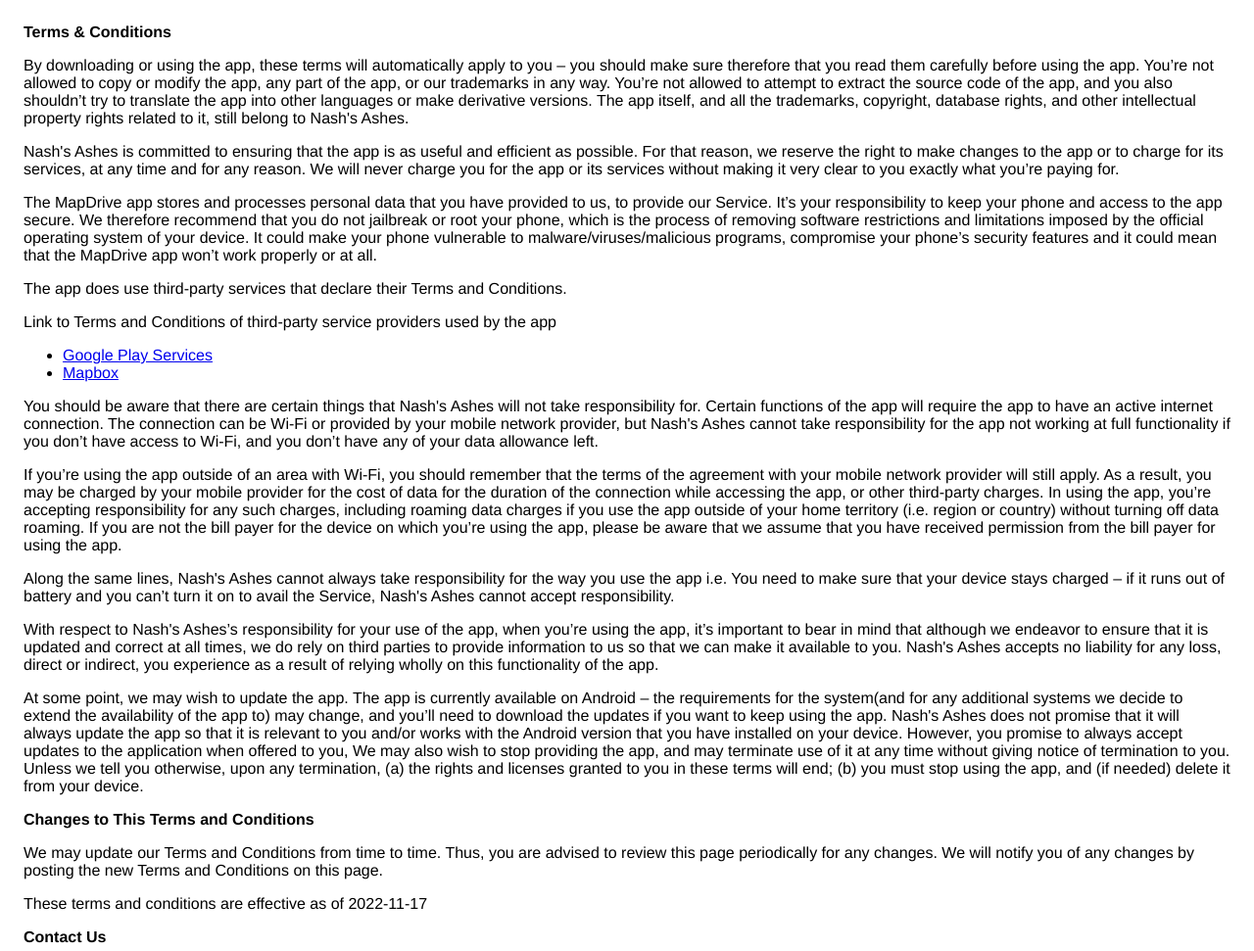
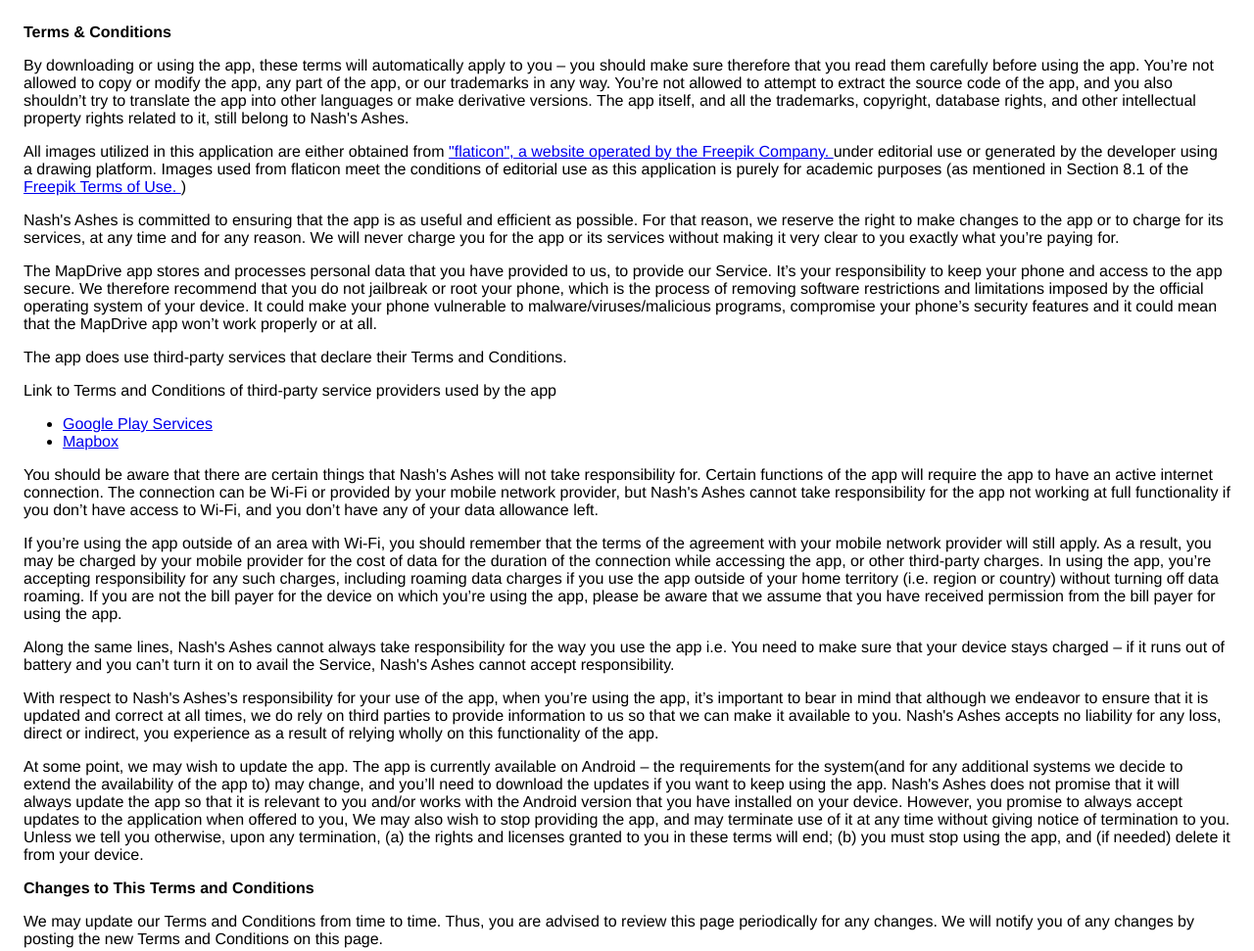
Before and after one commit to Nash-s-Ashes/termsandconditions, a plain HTML site: page index.html in a window 1280 px wide. Shown: the top 971 px of the page at 98% size. Drawn offline with Linux system fonts and the light colour scheme.

Commit message:
added image t&cs

```diff
--- a/index.html
+++ b/index.html
@@ -18,6 +18,17 @@
                   versions. The app itself, and all the trademarks, copyright,
                   database rights, and other intellectual property rights related
                   to it, still belong to Nash's Ashes.
+                </p> <p>
+                  All images utilized in this application are either obtained from
+                  <a href="https://www.flaticon.com/free-icon">"flaticon", a website
+                    operated by the Freepik Company.
+                  </a>
+
+                   under editorial use or generated by the developer using a drawing
+                   platform. Images used from flaticon meet the conditions of editorial
+                   use as this application is purely for academic purposes (as mentioned
+                   in Section 8.1 of the
+                   <a href="https://www.freepikcompany.com/legal#nav-flaticon">Freepik Terms of Use. </a>)
                 </p> <p>
                   Nash's Ashes is committed to ensuring that the app is
                   as useful and efficient as possible. For that reason, we
```
